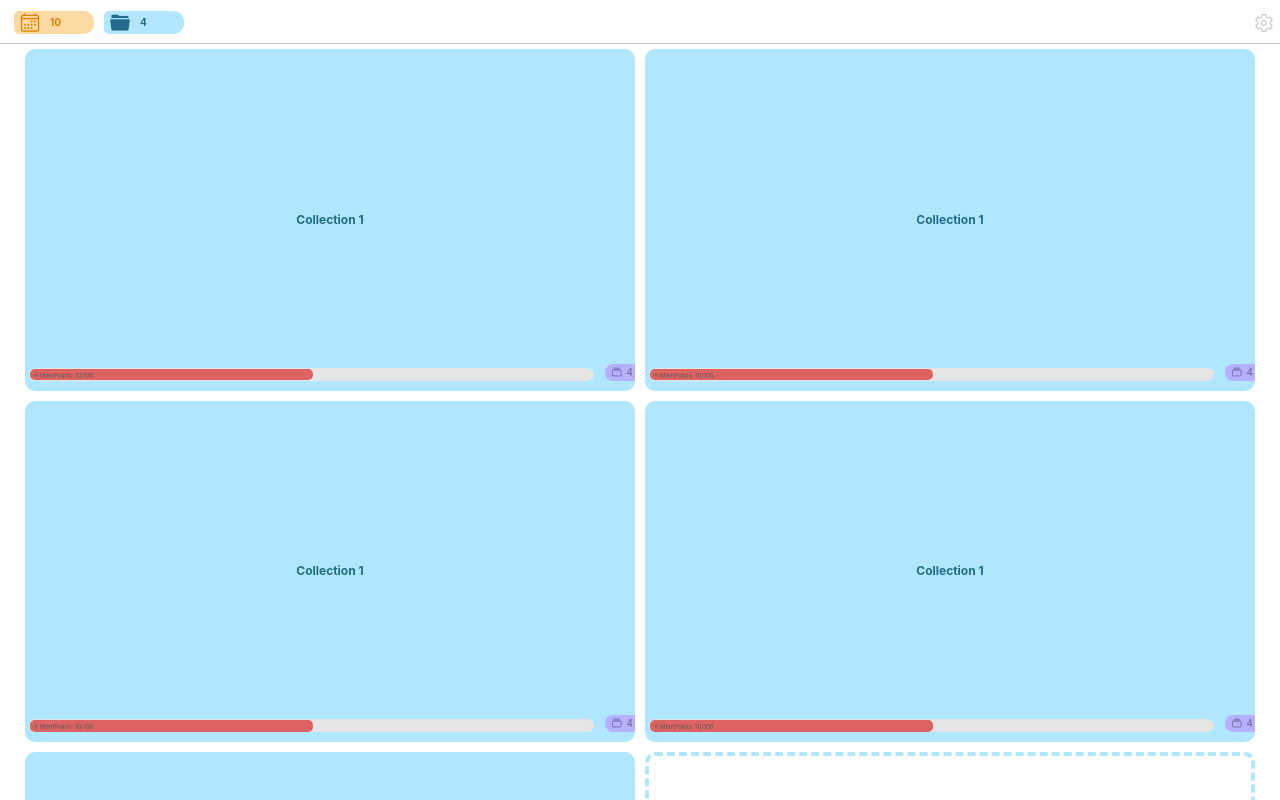
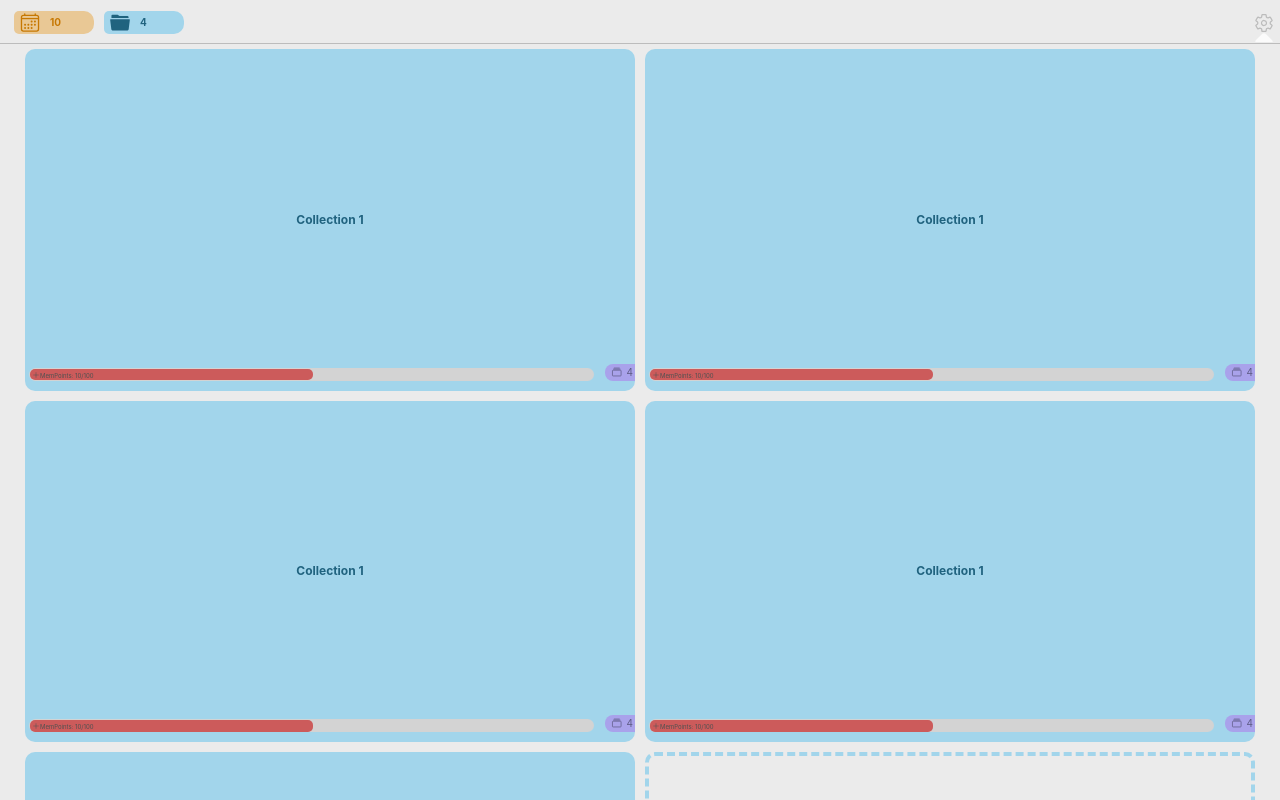
Before and after one commit to SatinTo/Memry, a React (Create React App) app: page /collections in a window 1280 px wide. Both pictures are taken after a click on the element 1263 px from the left and 22 px from the top of the page. Built offline with nearby package versions, Linux system fonts and the light colour scheme.

Commit message:
chore: Adding the Popover for settings

```diff
--- a/src/pages/Collections.jsx
+++ b/src/pages/Collections.jsx
@@ -9,7 +9,11 @@ import {
 	IonCardContent,
 	IonCardTitle,
 	IonFabButton,
-	IonAlert
+	IonAlert,
+	IonLabel,
+	IonItem,
+	IonPopover,
+	IonList
 } from "@ionic/react";
 import React, { useState } from "react";
 import {calendarOutline, folderOpenSharp, settingsOutline,addSharp} from 'ionicons/icons';
@@ -17,7 +21,9 @@ import CollectionItems from '../components/CollectionItems';
 import Indicator from "../components/Indicator";
 
 const Collections = () => {
+	const [showPopover, setShowpopover] = useState({event: null, status: false});
 	const [isAlertVisible, setAlertVisible] = useState(false);
+
 
 	const alertProps = {
 		isOpen: isAlertVisible,
@@ -44,6 +50,15 @@ const Collections = () => {
 		]
 	}
 
+	const popoverProps = {
+		isOpen: showPopover.status,
+		onDidDismiss: () => setShowpopover({ event: null, status: false}),
+		event: showPopover.event,
+		showBackdrop: "true",
+		mode: 'ios',
+		translucent: true
+	}
+
 	return (
 		<IonPage>
 			<IonHeader>
@@ -53,12 +68,21 @@ const Collections = () => {
 						<Indicator style={{backgroundColor: "#B0E7FF", color: "#236B8A"}} icon={folderOpenSharp} label="4" />
 					</div>
 
-					<IonFabButton slot="end" style={{"--background": "none", boxShadow: "none", "--border-color": "none", "--box-shadow": "none", width: "25px", height:"25px", "--background-activated": "none"}}>
+					<IonFabButton
+						slot="end"
+						style={{"--background": "none", boxShadow: "none", "--border-color": "none", "--box-shadow": "none", width: "25px", height:"25px", "--background-activated": "none"}}
+						onClick={
+							(e) => {
+								e.persist();
+								setShowpopover({event: e, status: true})
+							}
+						}
+					>
 						<IonIcon
 							icon={settingsOutline}
 							style={{width: "20px", height:"20px", color:"#CCCCCC"}}
-							// onClick={() => setAlertVisible(true)}
 						/>
+
 					</IonFabButton>
 				</IonToolbar>
 			</IonHeader>
@@ -91,7 +115,22 @@ const Collections = () => {
 				</div>
 			</IonContent>
 
+			<IonPopover {...popoverProps}>
+				<IonList>
+					<IonItem
+						detail={false}
+						button
+						style={{"--background-activated": "#007EFF", "--color-activated": "#007EFF"}}
+					>
+						<IonLabel style={{fontSize: "14px"}}>Reset Workspace</IonLabel>
+					</IonItem>
+					<IonItem>
+						<IonLabel style={{fontSize: "14px"}}>Coming soon...</IonLabel>
+					</IonItem>
+				</IonList>
+			</IonPopover>
 			<IonAlert {...alertProps}/>
+
 		</IonPage>
 	);
 };
```
